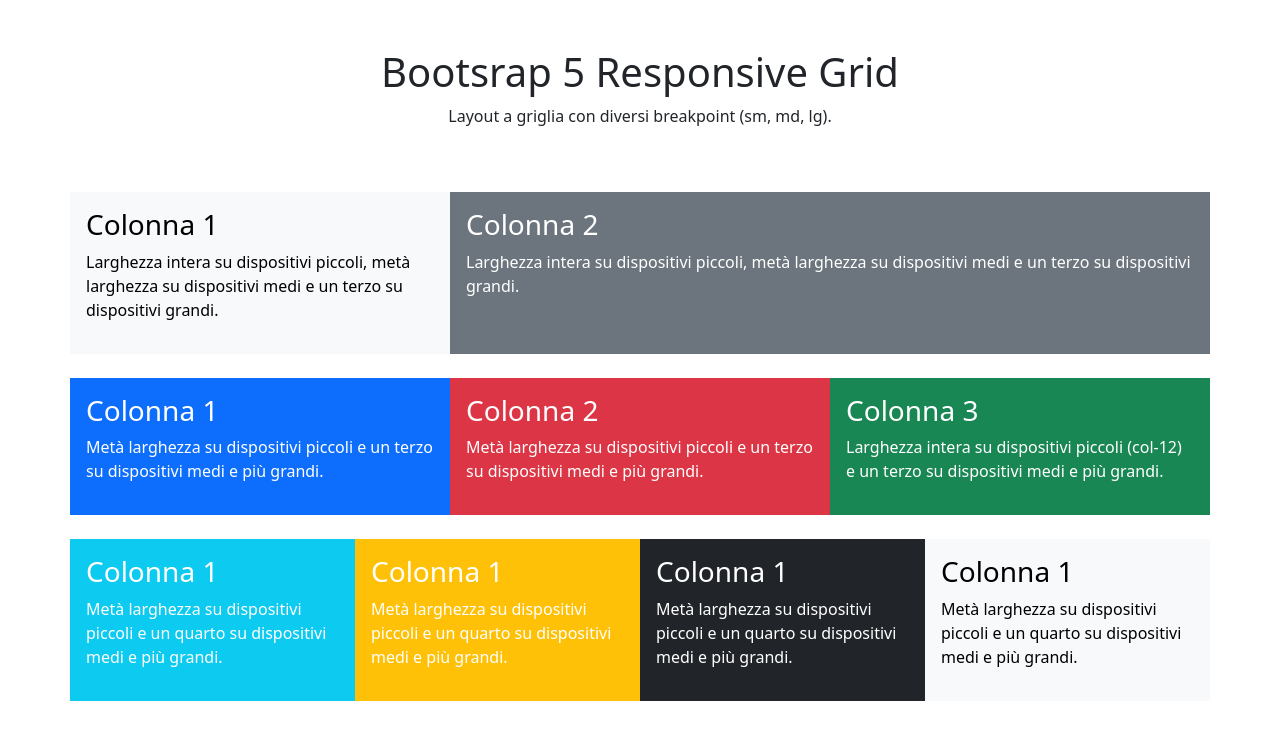
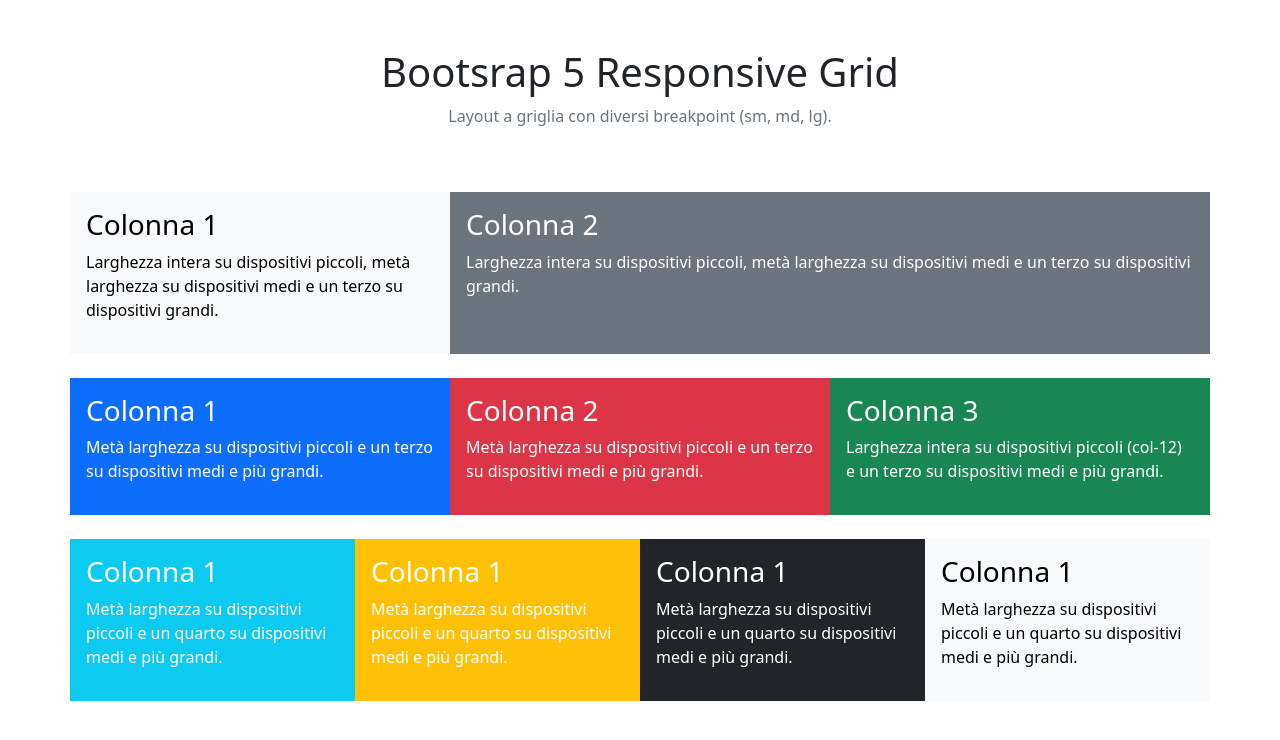
Before and after one commit to vincenzo-terracciano/htmlcss-bootsrap-layout, a plain HTML site: page index.html in a window 1280 px wide. Drawn offline with nearby package versions, Linux system fonts and the light colour scheme.

Commit message:
fix text color header

```diff
--- a/index.html
+++ b/index.html
@@ -20,7 +20,7 @@
     <header>
         <div class="container text-center py-5">
             <h1>Bootsrap 5 Responsive Grid</h1>
-        <p>Layout a griglia con diversi breakpoint (sm, md, lg).</p>
+        <p class="text-secondary">Layout a griglia con diversi breakpoint (sm, md, lg).</p>
         </div>
     </header>
 
```
